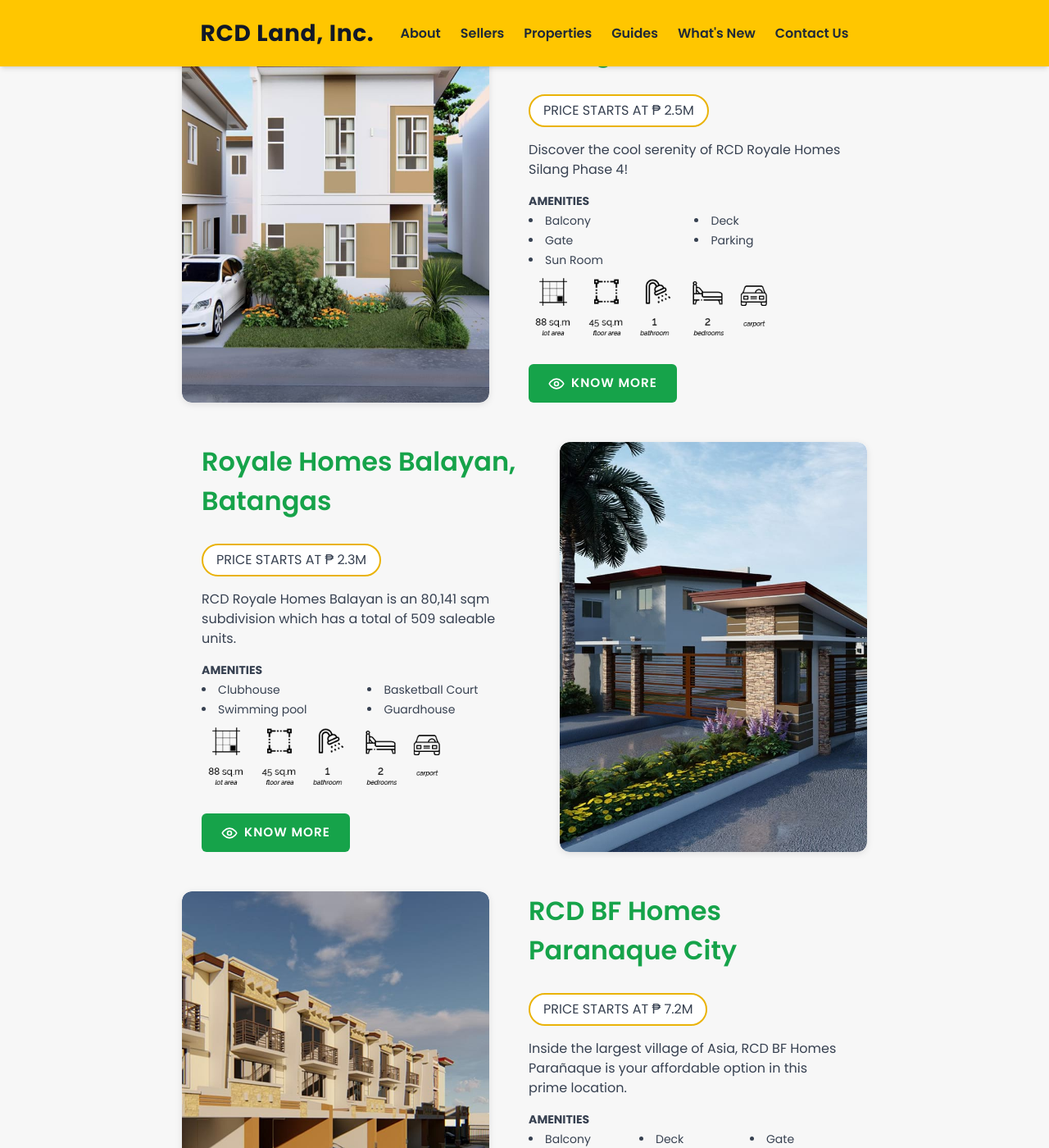
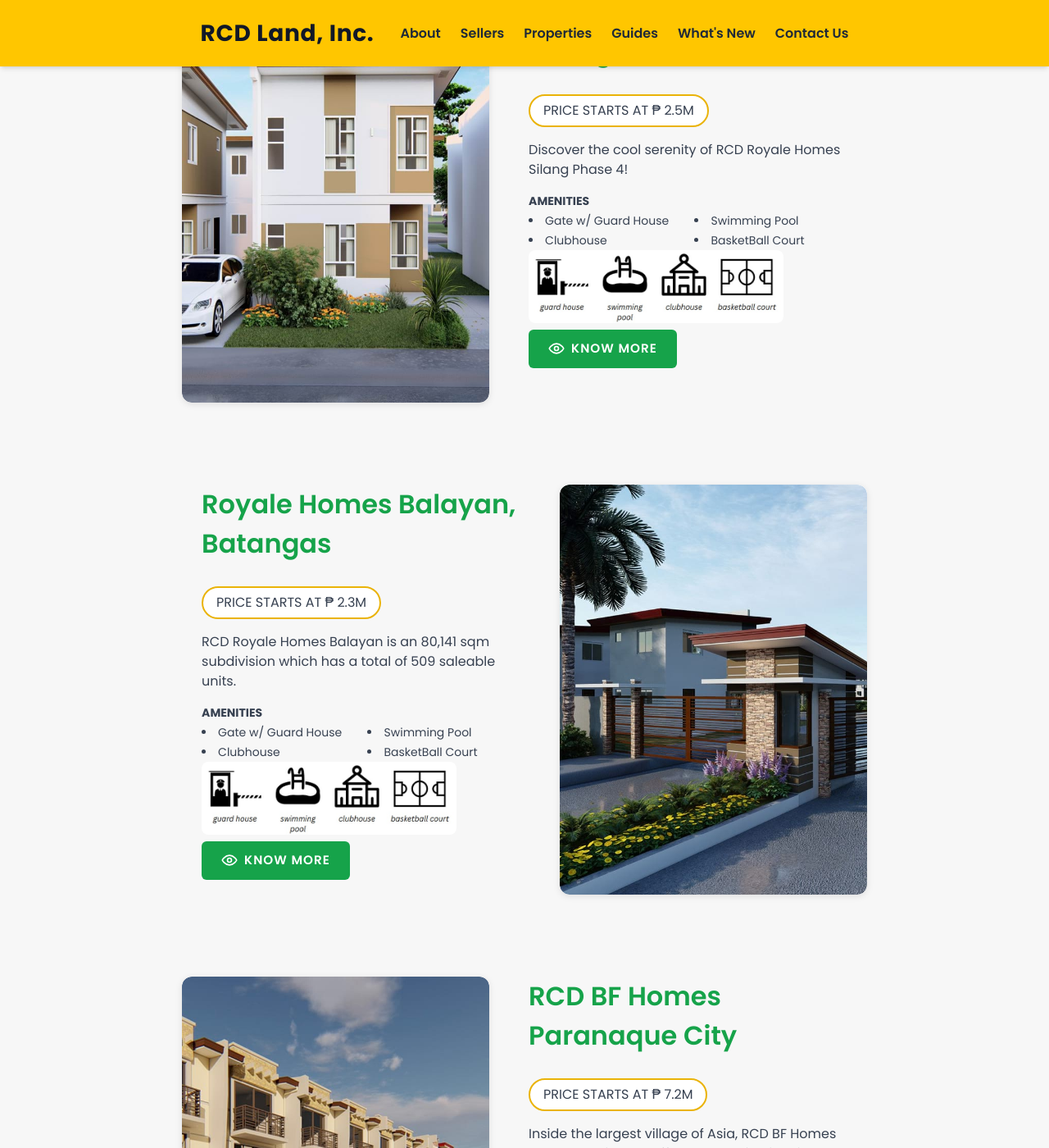
Before and after one commit to renrengabas/rcdland.com, a Jekyll site: the page built from properties/index.html, in a window 1280 px wide and 1400 px high, scrolled down 290 px. Shown: the whole window at 82% size. Built offline with Jekyll 4.4.1, drawn with Linux system fonts in a browser that asks for light colours; nearby versions of some CDN libraries; some of the changed text lies outside the part shown.

Commit message:
updated index.html for properties page
-added amenities icons to assets/ouproperties

-edited the index to have the right path for the images i recently added

-editited CSS for the amenities icons

```diff
--- a/assets/css/styles.css
+++ b/assets/css/styles.css
@@ -366,7 +366,7 @@
       margin-bottom: 16px;
     }
 
-    /* --- Properties Page Styles (Compiled & Cleaned) --- */
+     /* --- Properties Page Styles (Compiled & Cleaned) --- */
 
     .properties-section {
   margin-top: 81px;
@@ -378,7 +378,7 @@
   display: flex;
   align-items: stretch;
   justify-content: center;
-  margin-bottom: 48px;
+  margin-bottom: 100px;
   flex-wrap: wrap;
 }
 .property-card-row:last-child {
@@ -445,6 +445,17 @@
   margin-left: 0;
 }
 
+/* --- Amenities image uniform size --- */
+.property-info img[alt="Amenities"] {
+  width: 200px;
+  height: 120px;
+  max-width: 100%;
+  object-fit: cover;
+  border-radius: 8px;
+  margin-top: 8px;
+  display: block;
+}
+
 .know-more-btn {
   display: inline-flex;
   align-items: center;
@@ -459,7 +470,7 @@
   text-transform: uppercase;
   letter-spacing: 1px;
   transition: background 0.2s, color 0.2s;
-  margin-top: auto !important;
+  margin-top: auto;
   align-self: flex-start;
   width: fit-content;
 }
--- a/properties/index.html
+++ b/properties/index.html
@@ -33,13 +33,12 @@
                     <strong>AMENITIES</strong>
                     <ul
                         style="display: grid; grid-template-columns: repeat(2, 1fr); gap: 4px 16px; margin-top: 4px; list-style: disc inside;">
-                        <li>Balcony</li>
-                        <li>Deck</li>
-                        <li>Gate</li>
-                        <li>Parking</li>
-                        <li>Sun Room</li>
+                        <li>Gate w/ Guard House</li>
+                        <li>Swimming Pool</li>
+                        <li>Clubhouse</li>
+                        <li>BasketBall Court</li>
                     </ul>
-                    <img src="../assets/img/ourproperties/Brenna.png" alt="Amenities"
+                    <img src="../assets/img/ourproperties/amenities/GSCB.jpg" alt="Amenities"
                         style="margin-top:2px; border-radius:8px; max-width:80%; width:80%; height:auto;">
                 </div>
                 <a href="{{ '/properties/royale-homes-silang-phase4/' | relative_url }}" class="know-more-btn m-0">
@@ -69,12 +68,12 @@
                     <strong>AMENITIES</strong>
                     <ul
                         style="display: grid; grid-template-columns: repeat(2, 1fr); gap: 4px 16px; margin-top: 4px; list-style: disc inside;">
+                        <li>Gate w/ Guard House</li>
+                        <li>Swimming Pool</li>
                         <li>Clubhouse</li>
-                        <li>Basketball Court</li>
-                        <li>Swimming pool</li>
-                        <li>Guardhouse</li>
+                        <li>BasketBall Court</li>
                     </ul>
-                    <img src="../assets/img/ourproperties/Brenna.png" alt="Amenities"
+                    <img src=../assets/img/ourproperties/amenities/GSCB.jpg alt="Amenities"
                         style="margin-top:2px; border-radius:8px; max-width:80%; width:80%; height:auto;">
                 </div>
                 <a href="{{ '/properties/royalehomes-balayan-batangas/' | relative_url }}" class="know-more-btn m-0">
@@ -110,9 +109,10 @@
                         <li>Gate</li>
                         <li>Parking</li>
                         <li>Sun Room</li>
+                        <li>Concrete Flooring</li>
                     </ul>
-                    <img src="../assets/img/ourproperties/Brenna.png" alt="Amenities"
-                        style="margin-top:2px; border-radius:8px; max-width:80%; width:80%; height:auto;">
+                    <img src="../assets/img/ourproperties/amenities/BGC.jpg" alt="Amenities"
+                        style="margin-top:2px; border-radius:8px; max-width:60%; width:75%; height:auto;">
                 </div>
                 <a href="{{ '/properties/rcd-bf-homes-paranaque-new/' | relative_url }}" class="know-more-btn m-0">
                     <svg fill="none" stroke="currentColor" stroke-width="2" viewBox="0 0 24 24">
@@ -142,11 +142,11 @@
                     <ul
                         style="display: grid; grid-template-columns: repeat(2, 1fr); gap: 4px 16px; margin-top: 4px; list-style: disc inside;">
                         <li>Clubhouse</li>
+                        <li>Guardhouse</li>
                         <li>Basketball Court</li>
                         <li>Swimming pool</li>
-                        <li>Guardhouse</li>
                     </ul>
-                    <img src="../assets/img/ourproperties/Brenna.png" alt="Amenities"
+                    <img src="../assets/img/ourproperties/amenities/CGBS.jpg" alt="Amenities"
                         style="margin-top:2px; border-radius:8px; max-width:80%; width:80%; height:auto;">
                 </div>
                 <a href="{{'/properties/royale-homes-silang-phase4/' | relative_url }}" class="know-more-btn m-0">
@@ -177,11 +177,11 @@
                     <ul
                         style="display: grid; grid-template-columns: repeat(2, 1fr); gap: 4px 16px; margin-top: 4px; list-style: disc inside;">
                         <li>Clubhouse</li>
+                        <li>Guardhouse</li>
                         <li>Basketball Court</li>
                         <li>Swimming pool</li>
-                        <li>Guardhouse</li>
                     </ul>
-                    <img src="../assets/img/ourproperties/Brenna.png" alt="Amenities"
+                    <img src="../assets/img/ourproperties/amenities/CGBS.jpg" alt="Amenities"
                         style="margin-top:2px; border-radius:8px; max-width:80%; width:80%; height:auto;">
                 </div>
                 <a href="{{'/properties/royale-homes-tuy-batangas/' | relative_url }}" class="know-more-btn m-0">
@@ -212,11 +212,11 @@
                     <ul
                         style="display: grid; grid-template-columns: repeat(2, 1fr); gap: 4px 16px; margin-top: 4px; list-style: disc inside;">
                         <li>Clubhouse</li>
+                        <li>Guardhouse</li>
                         <li>Basketball Court</li>
                         <li>Swimming pool</li>
-                        <li>Guardhouse</li>
                     </ul>
-                    <img src="../assets/img/ourproperties/Brenna.png" alt="Amenities"
+                    <img src="../assets/img/ourproperties/amenities/CGBS.jpg" alt="Amenities"
                         style="margin-top:2px; border-radius:8px; max-width:80%; width:80%; height:auto;">
                 </div>
                 <a href="{{'/properties/royale-homes-norzagaray/' | relative_url }}" class="know-more-btn m-0">
@@ -252,7 +252,7 @@
                         <li>Swimming pool</li>
                         <li>Guardhouse</li>
                     </ul>
-                    <img src="../assets/img/ourproperties/Brenna.png" alt="Amenities"
+                    <img src="../assets/img/ourproperties/amenities/CGBS.jpg" alt="Amenities"
                         style="margin-top:2px; border-radius:8px; max-width:80%; width:80%; height:auto;">
                 </div>
                 <a href="{{'/properties/royale-homes-mariveles-bataan/' | relative_url }}" class="know-more-btn m-0">
@@ -283,12 +283,12 @@
                     <strong>AMENITIES</strong>
                     <ul
                         style="display: grid; grid-template-columns: repeat(2, 1fr); gap: 4px 16px; margin-top: 4px; list-style: disc inside;">
-                        <li>Clubhouse</li>
                         <li>Basketball Court</li>
                         <li>Guardhouse</li>
+                        <li>Clubhouse</li>
                     </ul>
-                    <img src="../assets/img/ourproperties/Brenna.png" alt="Amenities"
-                        style="margin-top:2px; border-radius:8px; max-width:80%; width:80%; height:auto;">
+                    <img src="../assets/img/ourproperties/amenities/BGC.jpg" alt="Amenities"
+                        style="margin-top:2px; border-radius:8px; max-width:60%; width:75%; height:auto;">
                 </div>
                 <a href="{{'/properties/villas-de-trece-martires-cavite/' | relative_url }}" class="know-more-btn m-0">
                     <svg fill="none" stroke="currentColor" stroke-width="2" viewBox="0 0 24 24">
@@ -317,12 +317,12 @@
                     <strong>AMENITIES</strong>
                     <ul
                         style="display: grid; grid-template-columns: repeat(2, 1fr); gap: 4px 16px; margin-top: 4px; list-style: disc inside;">
-                        <li>Clubhouse</li>
                         <li>Basketball Court</li>
                         <li>Guardhouse</li>
+                        <li>Clubhouse</li>
                     </ul>
-                    <img src="../assets/img/ourproperties/Brenna.png" alt="Amenities"
-                        style="margin-top:2px; border-radius:8px; max-width:80%; width:80%; height:auto;">
+                    <img src="../assets/img/ourproperties/amenities/BGC.jpg" alt="Amenities"
+                        style="margin-top:2px; border-radius:8px; max-width:60%; width:75%; height:auto;">
                 </div>
                 <a href="{{'/properties/villas-de-bacoor-dulongbayan/' | relative_url }}" class="know-more-btn m-0">
                     <svg fill="none" stroke="currentColor" stroke-width="2" viewBox="0 0 24 24">
@@ -352,11 +352,13 @@
                     <strong>AMENITIES</strong>
                     <ul
                         style="display: grid; grid-template-columns: repeat(2, 1fr); gap: 4px 16px; margin-top: 4px; list-style: disc inside;">
-                        <li>Clubhouse</li>
+                        <li>Gate & Guard House</li>
                         <li>Basketball Court</li>
-                        <li>Guardhouse</li>
+                        <li>Parking</li>
+                        <li>Sun room</li>
+                        <li>Concrete Flooring</li>
                     </ul>
-                    <img src="../assets/img/ourproperties/Brenna.png" alt="Amenities"
+                    <img src="../assets/img/ourproperties/amenities/GBPSC.jpg" alt="Amenities"
                         style="margin-top:2px; border-radius:8px; max-width:80%; width:80%; height:auto;">
                 </div>
                 <a href="{{'/properties/rcd-winter-breeze-homes-bulacan/' | relative_url }}" class="know-more-btn m-0">
@@ -387,13 +389,13 @@
                     <strong>AMENITIES</strong>
                     <ul
                         style="display: grid; grid-template-columns: repeat(2, 1fr); gap: 4px 16px; margin-top: 4px; list-style: disc inside;">
-                        <li>Guard House</li>
+                        <li>Gate & Guard House</li>
+                        <li>Basketball Court</li>
                         <li>Parking</li>
-                        <li>Gate</li>
-                        <li>Sun Room</li>
-                        <li>Basketball Court</li>
+                        <li>Sun room</li>
+                        <li>Concrete Flooring</li>
                     </ul>
-                    <img src="../assets/img/ourproperties/Brenna.png" alt="Amenities"
+                    <img src="../assets/img/ourproperties/amenities/GBPSC.jpg" alt="Amenities"
                         style="margin-top:2px; border-radius:8px; max-width:80%; width:80%; height:auto;">
                 </div>
                 <a href="{{'/properties/rcd-winter-breeze-homes-cavite/' | relative_url }}" class="know-more-btn m-0">
```
Also changed, not shown: assets/img/ourproperties/amenities/BGC.jpg (added), assets/img/ourproperties/amenities/CGBS.jpg (added), assets/img/ourproperties/amenities/GBPSC.jpg (added), assets/img/ourproperties/amenities/GSCB.jpg (added).
